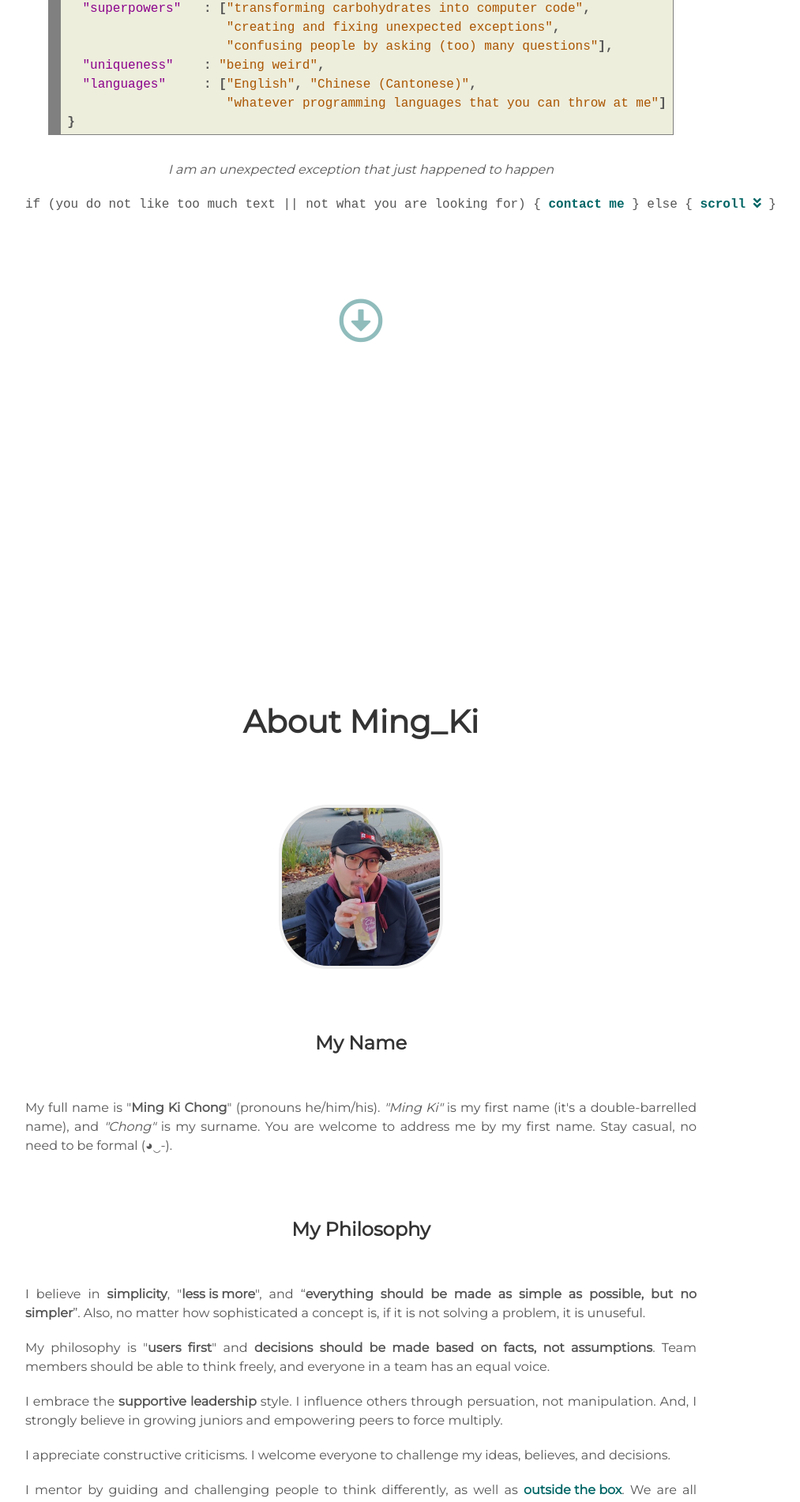
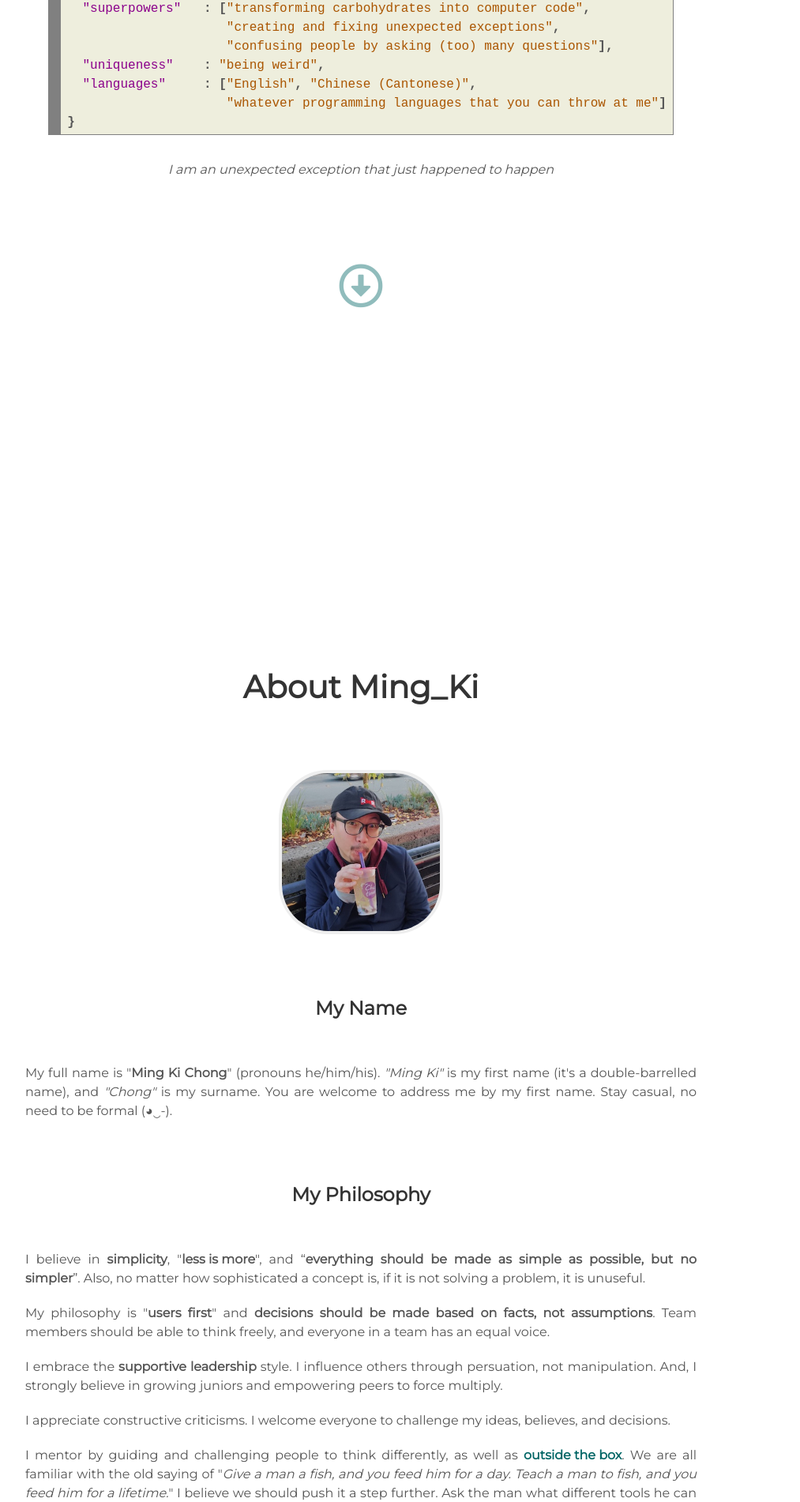
Before and after one commit to mingkichong/mingkichong.github.io, a Jekyll site: the page built from index.html, in a window 1280 px wide. Shown: the part 1375-3277 px from the top of the page at 79% size, without its empty margins (183-1196 px from the left). Built offline with Jekyll 4.4.1, drawn with Linux system fonts in a browser that asks for light colours.

Commit message:
remove about_user_description_want_more section

```diff
--- a/_includes/summary.html
+++ b/_includes/summary.html
@@ -27,10 +27,10 @@
 
 <div class="about_user_description"> {{site.user_description}} </div>
 
-<div class="about_details">
+<!-- <div class="about_details">
   <pre class="about_user_description_want_more">if (you do not like too much text || not what you are looking for) { <span id="about_link"><a><span class="tooltip">contact me{% if site.email_address %}
 <span class="tooltiptext"><i class="fas fa-mail-bulk"></i> {{ site.email_address }}</span>{% endif %}</span></a></span> } else { <span class="icon" id="about_link"><a href="#about" data-scroll>scroll <i class="fas fa-angle-double-down"></i></a></span> }</pre>
-</div>
+</div> -->
 
 </section>
 
--- a/assets/css/about.css
+++ b/assets/css/about.css
@@ -24,6 +24,15 @@
     font-style: normal;
     text-align: center;
     font-size: 16px;
+}
+
+/* https://css-tricks.com/snippets/css/make-pre-text-wrap/ */
+.about_user_description_want_more {
+    white-space: pre-wrap;       /* css-3 */
+    white-space: -moz-pre-wrap;  /* Mozilla, since 1999 */
+    white-space: -pre-wrap;      /* Opera 4-6 */
+    white-space: -o-pre-wrap;    /* Opera 7 */
+    word-wrap: break-word;       /* Internet Explorer 5.5+ */
 }
 
 .about_details{
```
